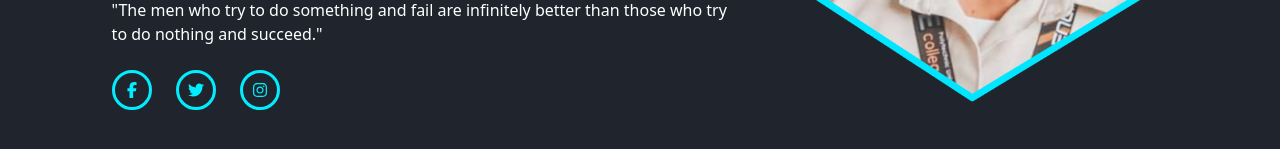
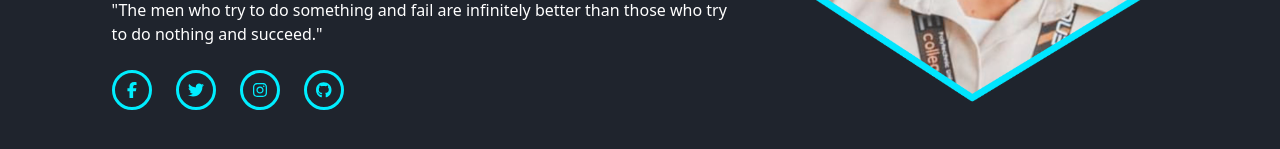
Before and after one commit to jhunemelvin/jhune_melvin.github.io, an Angular app: page /home in a window 1280 px wide. Shown: the part 479-628 px from the top of the page. Built offline with nearby package versions, Linux system fonts and the light colour scheme.

Commit message:
home-githubIcon

```diff
--- a/src/app/home/home.component.html
+++ b/src/app/home/home.component.html
@@ -11,8 +11,11 @@
         <a href="https://www.facebook.com/jhunemelvin.karunungan?mibextid=ZbWKwL" target="_blank">
           <fa-icon name="logo-twitter"  [icon]="twitterIcon"></fa-icon>
         </a>
-        <a href="https://www.facebook.com/jhunemelvin.karunungan?mibextid=ZbWKwL" target="_blank">
+        <a href="https://www.instagram.com/jhnmlvn/" target="_blank">
           <fa-icon name="logo-instagram"  [icon]="instagramIcon"></fa-icon>
+        </a>
+        <a href="https://github.com/jhunemelvin" target="_blank">
+          <fa-icon name="logo-github"  [icon]="githubIcon"></fa-icon>
         </a>
       </div>
   </div>
--- a/src/app/home/home.component.ts
+++ b/src/app/home/home.component.ts
@@ -1,5 +1,5 @@
 import { Component } from '@angular/core';
-
+import { faGithub } from '@fortawesome/free-brands-svg-icons';
 import { faFacebookF } from '@fortawesome/free-brands-svg-icons';
 import { faTwitter } from '@fortawesome/free-brands-svg-icons';
 import { faInstagram } from '@fortawesome/free-brands-svg-icons';
@@ -13,5 +13,5 @@ export class HomeComponent {
   facebookIcon = faFacebookF;
   twitterIcon = faTwitter;
   instagramIcon = faInstagram;
-
+  githubIcon = faGithub;
 }
```
